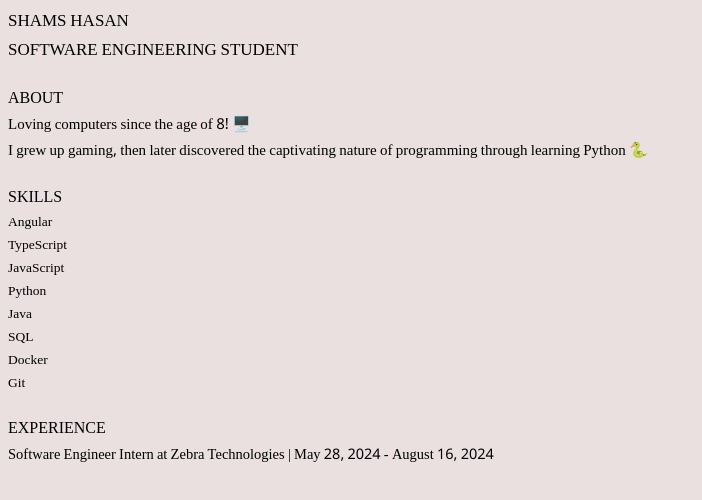
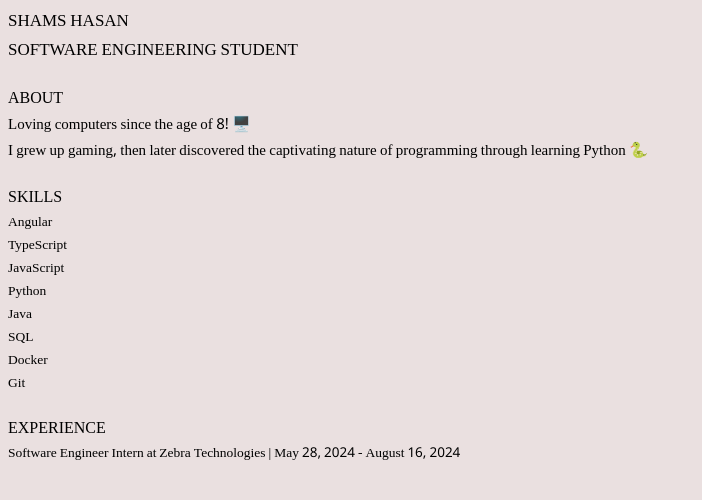
Before and after one commit to shams-hasan/portfolio-website, an Angular app in the folder angular-portfolio/: page / in a window 1280 px wide. Shown: the top 500 px of the page, without its empty margins (0-702 px from the left). Built offline with nearby package versions, Linux system fonts and the light colour scheme.

Commit message:
decreased experience text font size

```diff
--- a/angular-portfolio/src/app/app.component.scss
+++ b/angular-portfolio/src/app/app.component.scss
@@ -12,5 +12,5 @@
 }
 
 .experience-container {
-    font-size: 14.5px;
+    font-size: 13.5px;
 }
```
